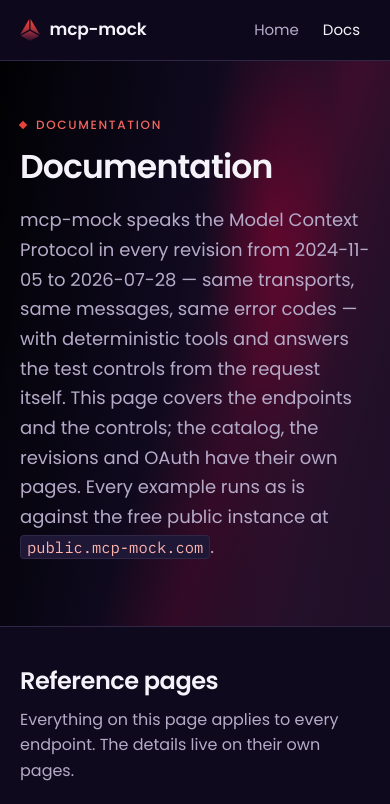
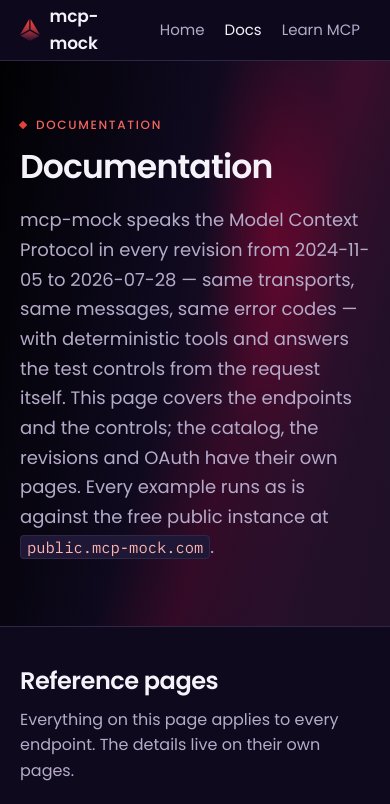
Before and after one commit to axium-lab/mcp-mock, a website: page docs/api.html in a window 390 px wide. Shown: the top 804 px of the page. Drawn offline with Linux system fonts and the light colour scheme.

Commit message:
feat: add "Learn MCP" link to navigation across multiple documentation pages

```diff
--- a/docs/api.html
+++ b/docs/api.html
@@ -57,6 +57,7 @@
     <nav class="main" aria-label="Main">
       <a href="index.html">Home</a>
       <a class="active" aria-current="page" href="api.html">Docs</a>
+      <a href="https://axium-lab.com/academy/mcp" target="_blank" rel="noopener">Learn MCP <span class="arr">↗</span></a>
     </nav>
     <div class="head-ctas">
       <a class="btn sm" href="https://github.com/axium-lab/mcp-mock">GitHub <span class="arr">↗</span></a>
--- a/docs/styles.css
+++ b/docs/styles.css
@@ -71,6 +71,8 @@ nav.main a {
 }
 nav.main a:hover { color: var(--fg); background: var(--surface-2); }
 nav.main a.active { color: var(--fg); }
+nav.main a { white-space: nowrap; }
+nav.main .arr { font-family: var(--font-mono); font-weight: 400; font-size: 13px; color: var(--faint); }
 .head-ctas { display: flex; gap: 10px; }
 
 /* ---------- buttons ---------- */
@@ -275,6 +277,8 @@ footer.site .foot-legal a { color: var(--muted); }
   .logo img { height: 22px; }
   .logo .by { display: none; }
   nav.main a { padding: 8px 10px; }
+  nav.main { gap: 0; }
+  nav.main .arr { display: none; }
   .head-ctas { display: none; }
   .page-hero, .page-hero.home { padding-block: 56px 48px; }
   section.block { padding-block: 48px; }
```
Also changed, not shown: docs/api-catalog.html (+1 -0 lines), docs/api-oauth.html (+1 -0 lines), docs/api-revisions.html (+1 -0 lines), docs/index.html (+1 -0 lines).
